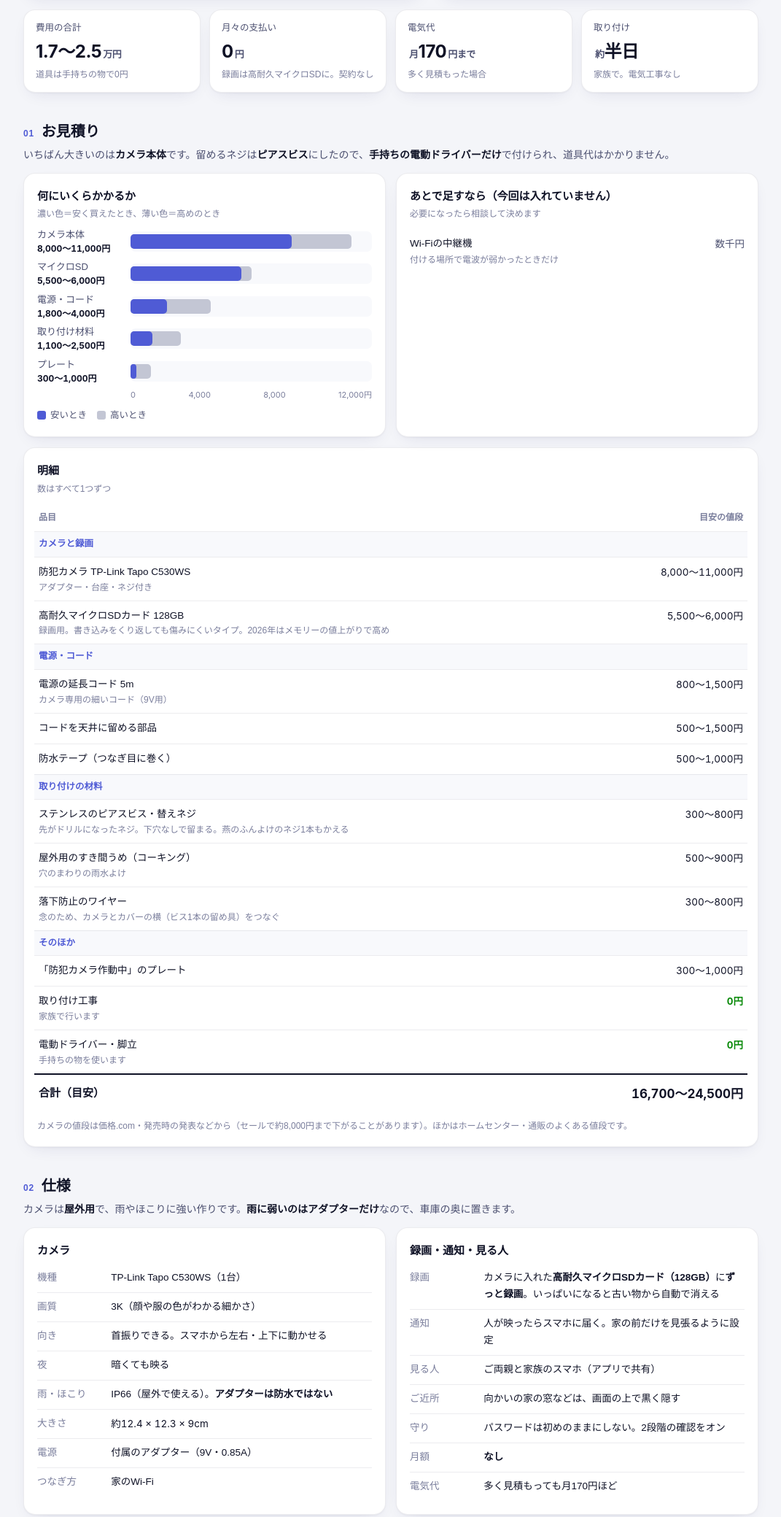
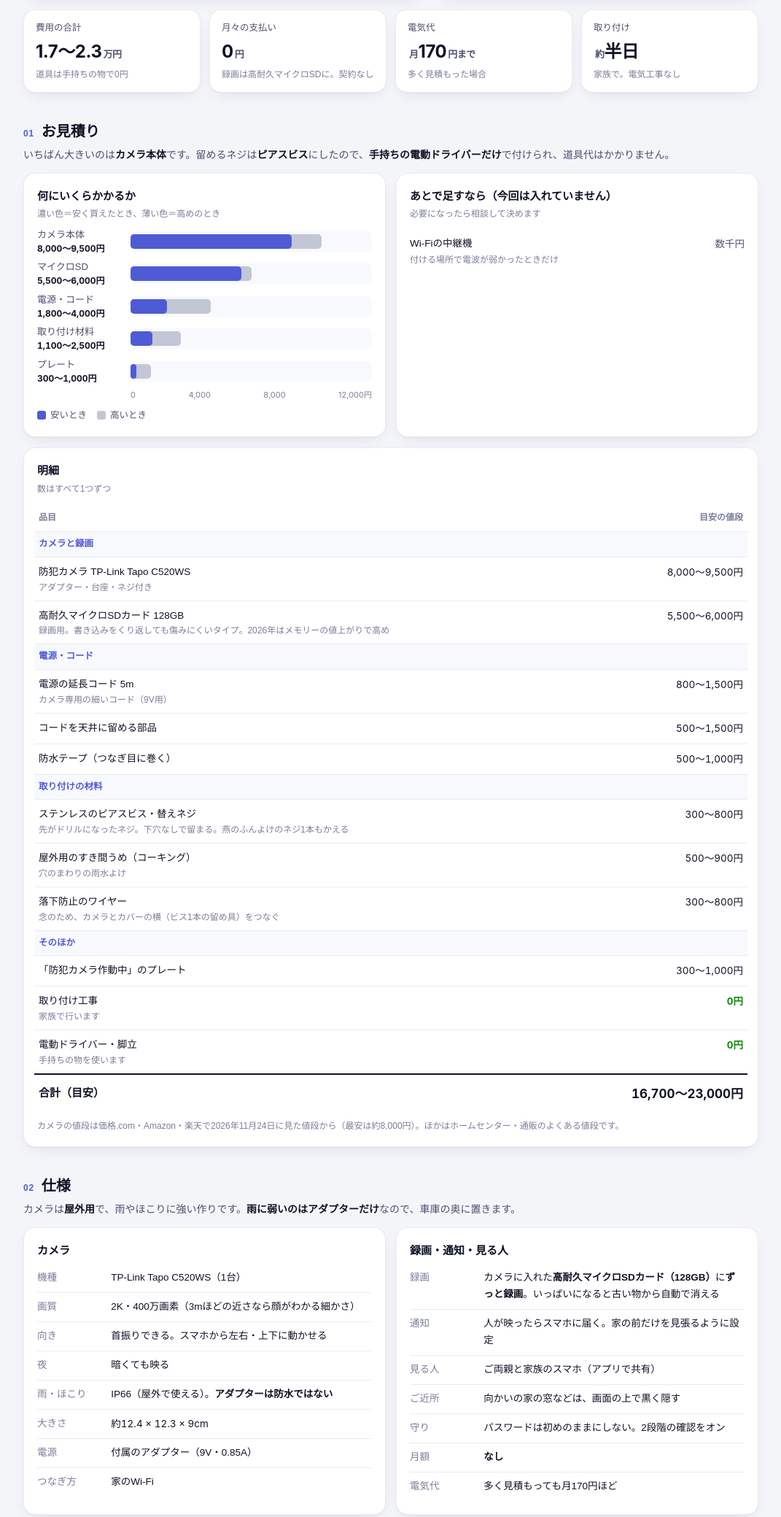
Before and after one commit to rin620317-cyber/bouhan-plan, a plain HTML site: page mitsumori.html in a window 1280 px wide. Shown: the part 453-2532 px from the top of the page at 73% size, without its empty margins (104-1175 px from the left). Drawn offline with Linux system fonts and the light colour scheme.

Commit message:
update mitsumori.html

```diff
--- a/mitsumori.html
+++ b/mitsumori.html
@@ -185,7 +185,7 @@ tr.sum td.p{font-size:17px}
  <div class="card rv" style="display:flex;flex-direction:column;justify-content:space-between;gap:10px">
   <div>
    <div class="eyebrow">お見積り · 玄関前の防犯カメラ 1台</div>
-   <h1>玄関前に防犯カメラを1台。費用は全部で約1.7〜2.5万円、月々の支払いはありません</h1>
+   <h1>玄関前に防犯カメラを1台。費用は全部で約1.7〜2.3万円、月々の支払いはありません</h1>
    <p class="lede">取り付けは家族で行うので、<b>工事代はかかりません</b>。スマホで玄関前をいつでも見られて、人が来たら知らせてくれます。</p>
   </div>
   <div><span class="pill">月々 0円</span><span class="pill">工事代 0円</span><span class="pill">録画は高耐久マイクロSDに保存</span><span class="pill">雨の当たらない所</span></div>
@@ -199,7 +199,7 @@ tr.sum td.p{font-size:17px}
 </div>
 
 <div class="kpis">
- <div class="card kpi rv"><div class="k-lbl">費用の合計</div><div class="k-val"><span class="cu" data-to="1.7" data-dp="1">1.7</span>〜<span class="cu" data-to="2.5" data-dp="1">2.5</span><small>万円</small></div><div class="k-sub">道具は手持ちの物で0円</div></div>
+ <div class="card kpi rv"><div class="k-lbl">費用の合計</div><div class="k-val"><span class="cu" data-to="1.7" data-dp="1">1.7</span>〜<span class="cu" data-to="2.3" data-dp="1">2.3</span><small>万円</small></div><div class="k-sub">道具は手持ちの物で0円</div></div>
  <div class="card kpi rv"><div class="k-lbl">月々の支払い</div><div class="k-val"><span class="cu" data-to="0">0</span><small>円</small></div><div class="k-sub">録画は高耐久マイクロSDに。契約なし</div></div>
  <div class="card kpi rv"><div class="k-lbl">電気代</div><div class="k-val"><small>月</small><span class="cu" data-to="170">170</span><small>円まで</small></div><div class="k-sub">多く見積もった場合</div></div>
  <div class="card kpi rv"><div class="k-lbl">取り付け</div><div class="k-val"><small>約</small>半日</div><div class="k-sub">家族で。電気工事なし</div></div>
@@ -230,7 +230,7 @@ tr.sum td.p{font-size:17px}
    <thead><tr><th>品目</th><th class="p">目安の値段</th></tr></thead>
    <tbody>
     <tr class="grp"><td colspan="2">カメラと録画</td></tr>
-    <tr><td>防犯カメラ TP-Link Tapo C530WS<small>アダプター・台座・ネジ付き</small></td><td class="p">8,000〜11,000円</td></tr>
+    <tr><td>防犯カメラ TP-Link Tapo C520WS<small>アダプター・台座・ネジ付き</small></td><td class="p">8,000〜9,500円</td></tr>
     <tr><td>高耐久マイクロSDカード 128GB<small>録画用。書き込みをくり返しても傷みにくいタイプ。2026年はメモリーの値上がりで高め</small></td><td class="p">5,500〜6,000円</td></tr>
     <tr class="grp"><td colspan="2">電源・コード</td></tr>
     <tr><td>電源の延長コード 5m<small>カメラ専用の細いコード（9V用）</small></td><td class="p">800〜1,500円</td></tr>
@@ -244,11 +244,11 @@ tr.sum td.p{font-size:17px}
     <tr><td>「防犯カメラ作動中」のプレート</td><td class="p">300〜1,000円</td></tr>
     <tr class="zero"><td>取り付け工事<small>家族で行います</small></td><td class="p">0円</td></tr>
     <tr class="zero"><td>電動ドライバー・脚立<small>手持ちの物を使います</small></td><td class="p">0円</td></tr>
-    <tr class="sum"><td>合計（目安）</td><td class="p">16,700〜24,500円</td></tr>
+    <tr class="sum"><td>合計（目安）</td><td class="p">16,700〜23,000円</td></tr>
    </tbody>
   </table>
   </div>
-  <p class="src">カメラの値段は価格.com・発売時の発表などから（セールで約8,000円まで下がることがあります）。ほかはホームセンター・通販のよくある値段です。</p>
+  <p class="src">カメラの値段は価格.com・Amazon・楽天で2026年11月24日に見た値段から（最安は約8,000円）。ほかはホームセンター・通販のよくある値段です。</p>
  </div>
 </section>
 
@@ -260,8 +260,8 @@ tr.sum td.p{font-size:17px}
   <div class="card rv">
    <p class="ct">カメラ</p>
    <dl class="spec" style="margin-top:6px">
-    <dt>機種</dt><dd>TP-Link Tapo C530WS（1台）</dd>
-    <dt>画質</dt><dd>3K（顔や服の色がわかる細かさ）</dd>
+    <dt>機種</dt><dd>TP-Link Tapo C520WS（1台）</dd>
+    <dt>画質</dt><dd>2K・400万画素（3mほどの近さなら顔がわかる細かさ）</dd>
     <dt>向き</dt><dd>首振りできる。スマホから左右・上下に動かせる</dd>
     <dt>夜</dt><dd>暗くても映る</dd>
     <dt>雨・ほこり</dt><dd>IP66（屋外で使える）。<b>アダプターは防水ではない</b></dd>
@@ -454,9 +454,9 @@ tr.sum td.p{font-size:17px}
  <div class="card rv" style="margin-top:14px">
   <p class="ct">調べた先</p>
   <ol class="links">
-   <li><a href="https://www.tapo.com/jp/product/tapo-c530ws-security-camera/v2/1-pack/specs" target="_blank" rel="noopener">TP-Link：Tapo C530WS の仕様（9V・0.85A、IP66、大きさ）</a></li>
-   <li><a href="https://www.tapo.com/jp/product/smart-camera/tapo-c530ws/" target="_blank" rel="noopener">TP-Link：Tapo C530WS の製品ページ</a></li>
-   <li><a href="https://review.kakaku.com/review/K0001704965/" target="_blank" rel="noopener">価格.com：Tapo C530WS</a>／<a href="https://internet.watch.impress.co.jp/docs/news/1644514.html" target="_blank" rel="noopener">Impress：発売時の値段</a></li>
+   <li><a href="https://www.tapo.com/jp/product/tapo-c520ws-security-camera/v1/1-pack/specs" target="_blank" rel="noopener">TP-Link：Tapo C520WS の仕様（9V・0.85A、IP66、大きさ）</a></li>
+   <li><a href="https://www.tapo.com/jp/product/smart-camera/tapo-c520ws/" target="_blank" rel="noopener">TP-Link：Tapo C520WS の製品ページ</a></li>
+   <li><a href="https://kakaku.com/item/K0001596072/" target="_blank" rel="noopener">価格.com：Tapo C520WS（値段とレビュー）</a></li>
   </ol>
   <p class="src">電気代の1kWh＝31円は、家電の電気代の表示に使われる目安の単価です。このページは見積りと計画です。注文・購入はしていません。</p>
  </div>
@@ -469,7 +469,7 @@ document.documentElement.classList.add('js');
 const $=s=>document.querySelector(s),$$=s=>[...document.querySelectorAll(s)];
 /* ===== 費用の帯（データ） ===== */
 const COST=[
- ["カメラ本体",8000,11000],
+ ["カメラ本体",8000,9500],
  ["マイクロSD",5500,6000],
  ["電源・コード",1800,4000],
  ["取り付け材料",1100,2500],
```
